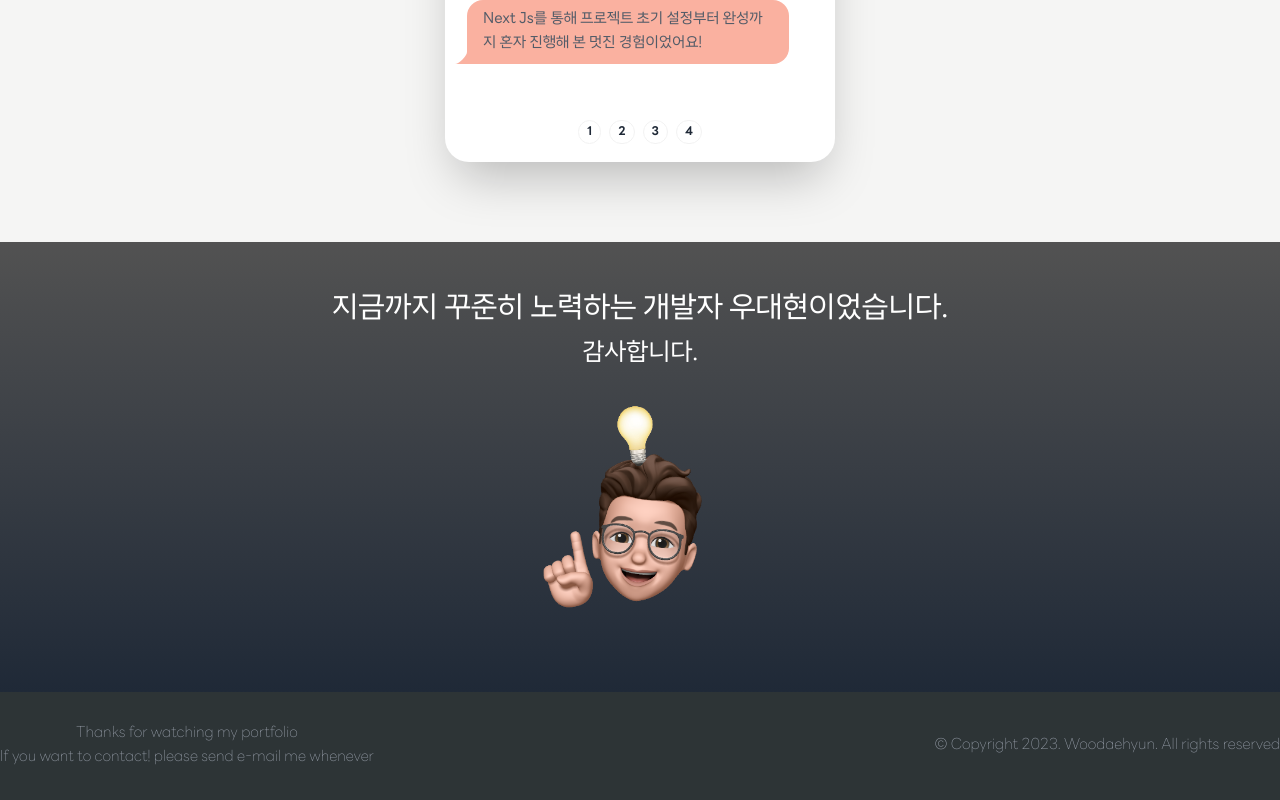
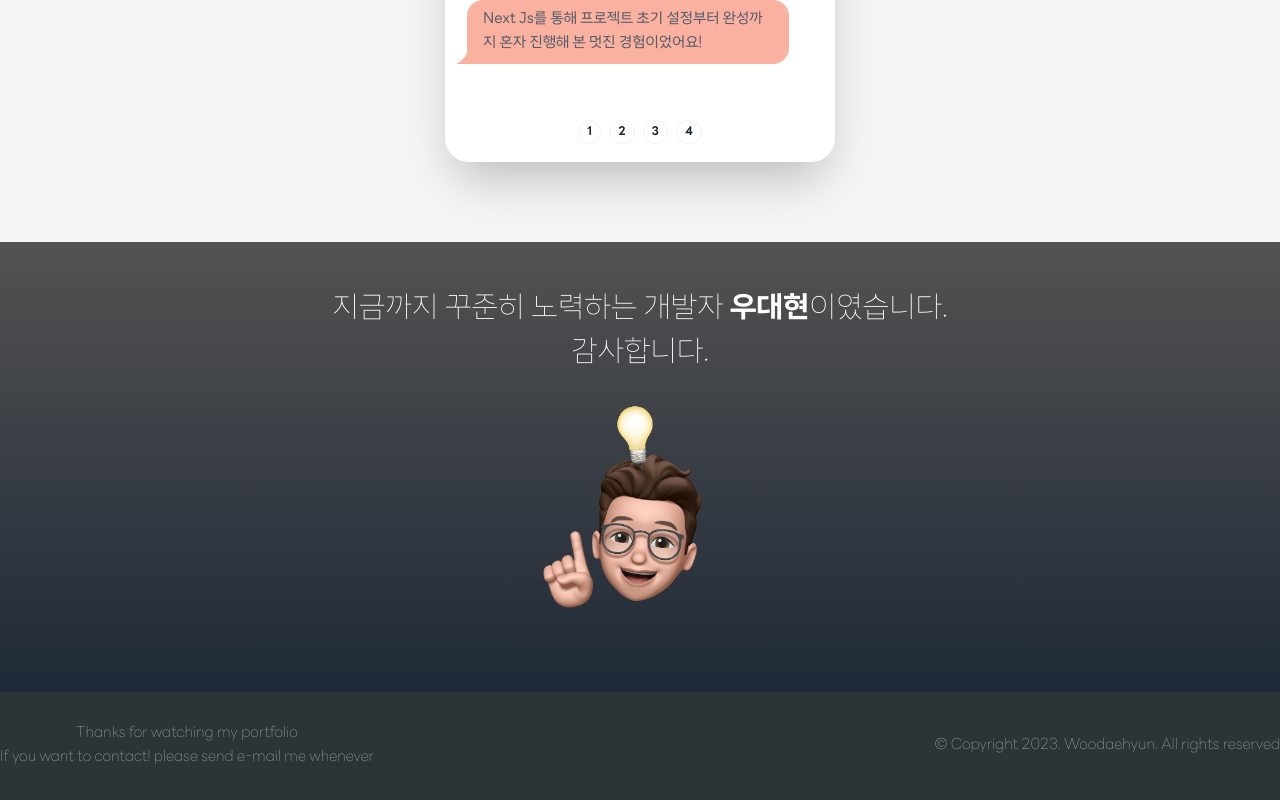
Before and after one commit to WooDaeHyun/woodaefolio, a Next.js app: page / in a window 1280 px wide. Shown: the part 4972-5772 px from the top of the page. Built offline with nearby package versions, Linux system fonts and the light colour scheme.

Commit message:
feat: Bottom 컴포넌트 텍스트 스타일 수정

```diff
--- a/src/components/Bottom/Bottom.tsx
+++ b/src/components/Bottom/Bottom.tsx
@@ -4,11 +4,11 @@ const Bottom = () => {
   return (
     <section className="h-[450px] bg-gradient-to-b from-neutral-600 to-gray-800 text-center text-white">
       <div className="flex h-[100%] flex-col items-center justify-center gap-5">
-        <h1 className="text-[30px] max-[768px]:leading-10">
+        <h1 className="text-[30px] font-thin max-[768px]:leading-10">
           지금까지 꾸준히 노력하는 개발자
-          <span className="text-bold">{' 우대현'}</span>이었습니다.
+          <span className="font-bold">{' 우대현'}</span>이였습니다.
         </h1>
-        <p className="text-[25px]">감사합니다.</p>
+        <p className="text-[30px] font-thin">감사합니다.</p>
         <Image
           src="/images/avatar3.png"
           width={250}
```
